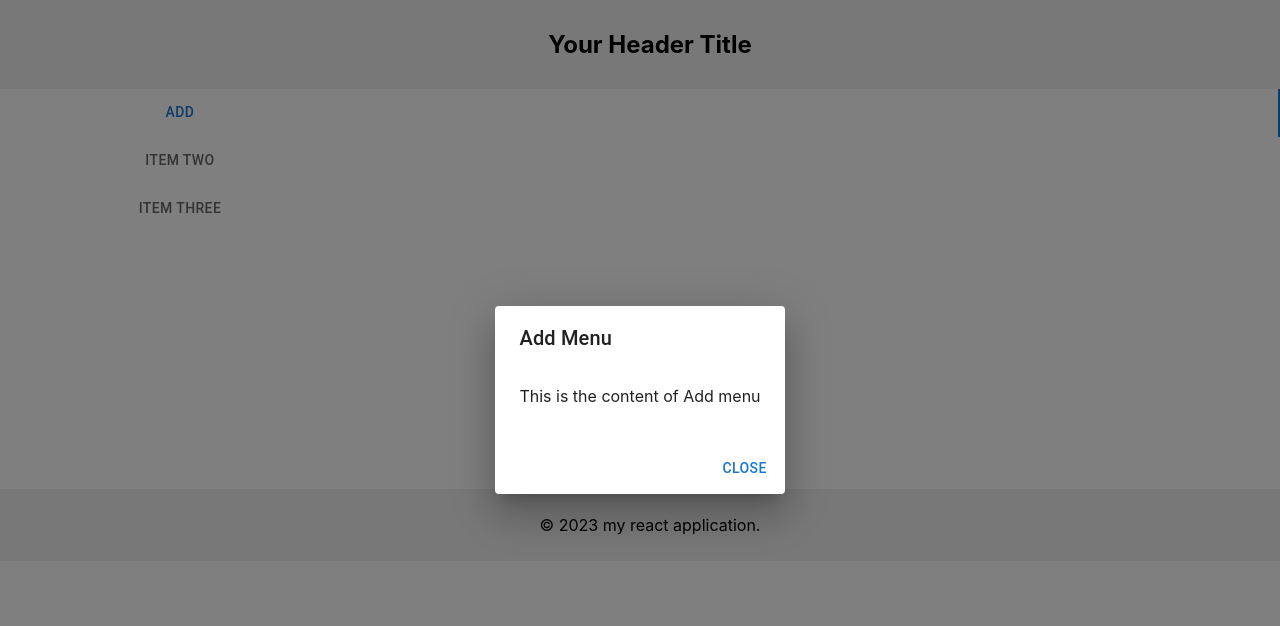
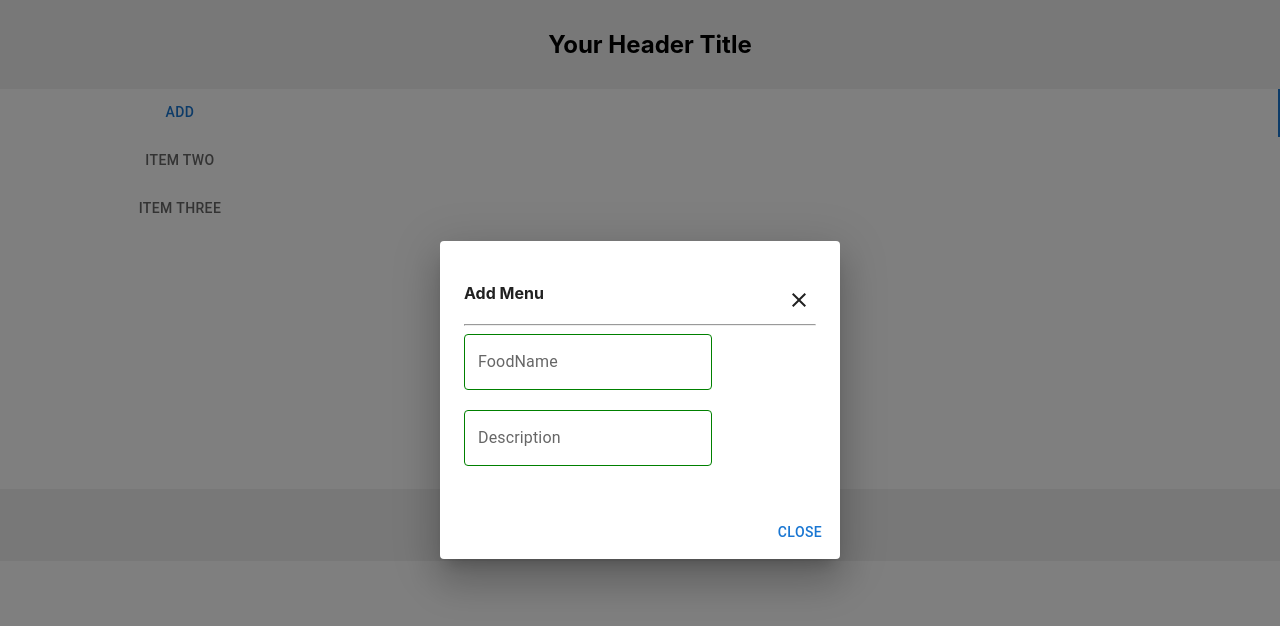
Before and after one commit to Anu8050/ReactApp_task, a React (Create React App) app: page /itempage in a window 1280 px wide. Both pictures are taken after a click on the tab "ADD". Shown: the top 626 px of the page. Built offline with nearby package versions, Linux system fonts and the light colour scheme.

Commit message:
#3
Create Add menu page in popup box and add horizontal line to that page add cross icon in left corner.->completed.

```diff
--- /dev/null
+++ b/src/Components/Addmenu/addmenu.js
@@ -0,0 +1,30 @@
+import React from 'react';
+import { Close } from '@mui/icons-material';
+import {Button, TextField, createTheme, ThemeProvider} from '@mui/material';
+
+function Addmenu() {
+  return (
+    <>
+    <div style={{ position: 'relative' }}>
+    <h4>Add Menu </h4>
+    <Close style={{position: 'absolute', top: '5px', right: '5px', cursor: 'pointer',}}/>
+   </div>
+    <hr style={{color:'orange', width:'350px'}}></hr>
+    <div>
+
+      <TextField className="custom-outline" id="outlined-basic" label="FoodName" variant="outlined"
+      style={{ marginBottom: '20px' }}
+      InputProps={{style: { borderColor: 'green' },  }}
+      />
+      <br />
+      <TextField className="custom-outline" id="outlined-basic" label="Description" variant="outlined"
+      style={{ marginBottom: '20px' }}
+      />
+
+    </div>
+
+    </>
+  );
+}
+
+export default Addmenu;
--- a/src/Components/itempage.js
+++ b/src/Components/itempage.js
@@ -2,6 +2,7 @@ import React, { useState } from 'react';
 import { Box, Tabs, Tab, Dialog, DialogTitle, DialogContent, DialogActions, Button } from '@mui/material';
 import Header from './Header/headerpage';
 import Footer from './Footer/footerpage';
+import Addmenu from './Addmenu/addmenu';
 
 function Itempage() {
   const [value, setValue] = useState(0);
@@ -33,9 +34,8 @@ function Itempage() {
           <Tab label="Item Three" />
         </Tabs>
         <Dialog open={dialogOpen} onClose={closeDialog}>
-          <DialogTitle>Add Menu</DialogTitle>
           <DialogContent>
-            <p>This is the content of Add menu</p>
+            <Addmenu />
           </DialogContent>
           <DialogActions>
             <Button onClick={closeDialog} color="primary">Close</Button>
```
